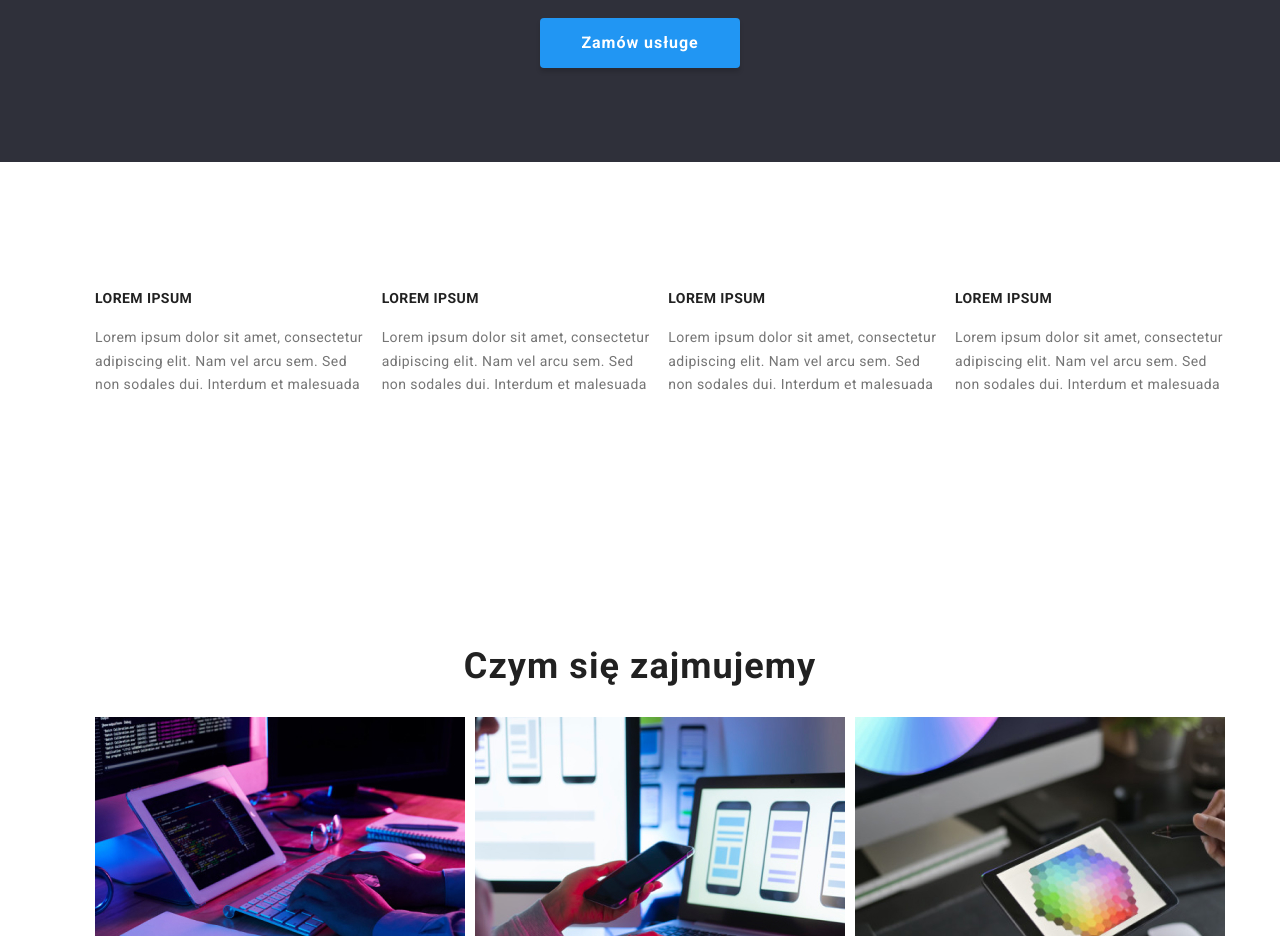
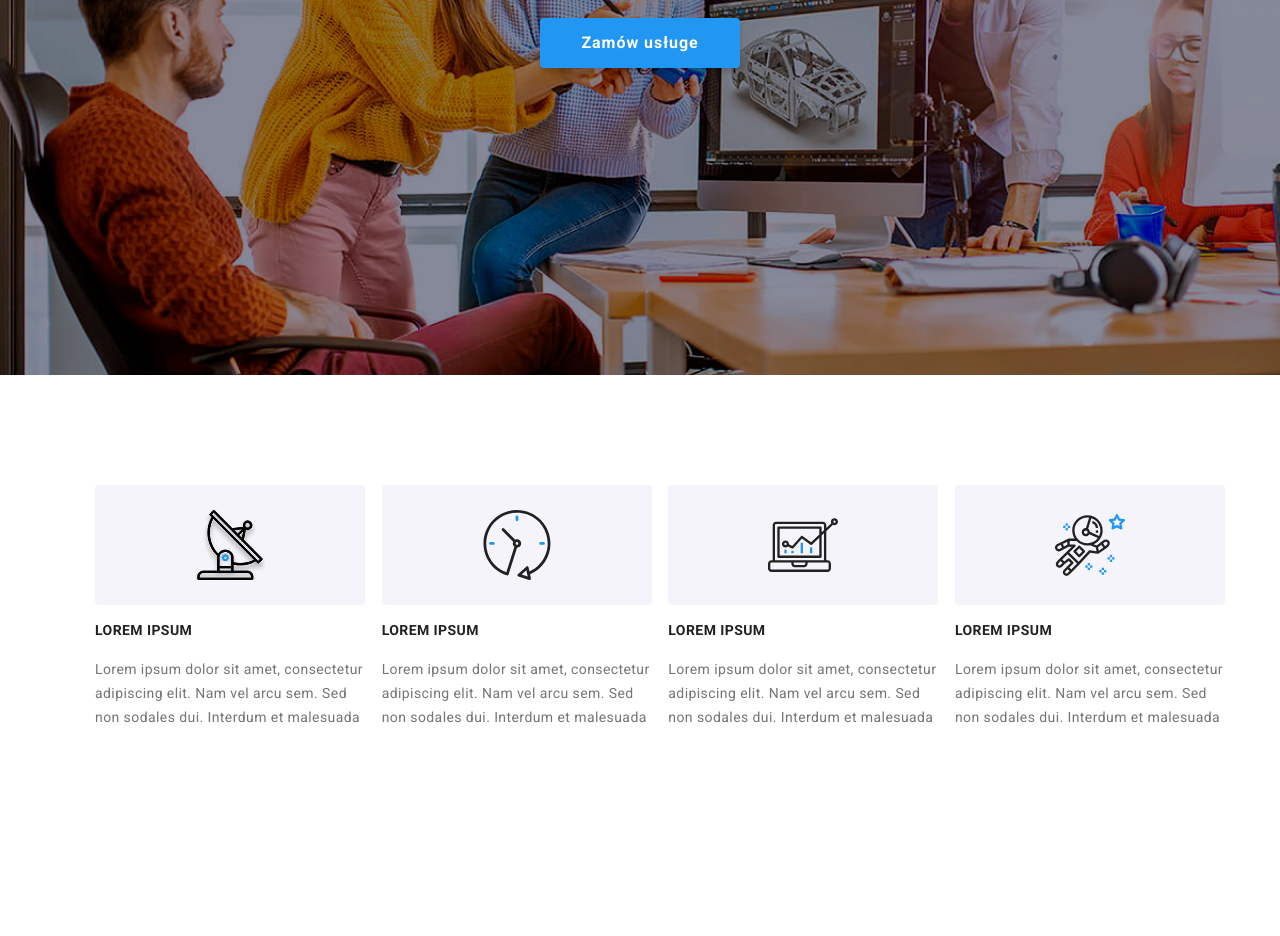
Before and after one commit to KacperMadajewski/goit-markup-hw-04, a plain HTML site: page index.html in a window 1280 px wide. Shown: the part 297-1233 px from the top of the page. Drawn offline with nearby package versions, Linux system fonts and the light colour scheme.

Commit message:
dodałem ikony i background image

```diff
--- a/css/styles.css
+++ b/css/styles.css
@@ -10,6 +10,11 @@ body {
   margin: 0;
 }
 
+.container {
+  max-width: 1200px;
+  margin: 0 auto;
+  padding: 0 15px;
+}
 .background {
   background-color: var(--brand-color);
 }
@@ -41,12 +46,6 @@ body {
   display: flex;
   gap: 50px;
   margin-bottom: 9px;
-}
-
-.container {
-  max-width: 1200px;
-  margin: 0 auto;
-  padding: 0 15px;
 }
 
 .section {
@@ -97,6 +96,7 @@ body {
 .contact-links .link:focus {
   color: var(--hoover-color);
 }
+
 .btn {
   background-color: var(--hoover-color);
   box-shadow: 0px 4px 4px rgba(0, 0, 0, 0.15);
@@ -108,7 +108,6 @@ body {
   color: #ffffff;
   display: flex;
   align-items: center;
-  text-align: center;
   letter-spacing: 0.06em;
   font-family: "Roboto";
   font-weight: 700;
@@ -122,6 +121,13 @@ body {
   display: flex;
   flex-direction: column;
   align-items: center;
+  justify-content: center;
+}
+
+.background-box {
+  background: rgba(47, 48, 58, 0.4);
+  background-image: url(../images/main-page/Img-background.png);
+  height: 600px;
 }
 
 .slogan {
@@ -130,6 +136,7 @@ body {
   line-height: 1.36;
   color: var(--white-item-color);
   text-align: center;
+  justify-content: center;
   width: 696px;
   margin: 0 auto;
   padding-bottom: 30px;
@@ -144,6 +151,19 @@ body {
 
 .text-table-box {
   width: 270px;
+}
+
+.icon {
+  margin: 25px 100px;
+  width: 70px;
+  height: 70px;
+}
+
+.icon-box {
+  width: 270px;
+  height: 120px;
+  background-color: #f5f4fa;
+  border-radius: 4px;
 }
 
 .text-table .text-title {
--- a/index.html
+++ b/index.html
@@ -45,16 +45,35 @@
       </div>
     </header>
     <main>
-      <section class="background section">
+      <section class="background section background-box">
         <div class="container slogan-box">
           <h1 class="slogan">EFEKTYWNE ROZWIĄZANIA DLA WASZEGO BIZNESU</h1>
           <button class="btn" type="button">Zamów usługe</button>
         </div>
       </section>
       <section class="section">
+        <!-- <div class="container text-table text-table-box">
+          <svg class="icon">
+            <use xlink:href="./images/sprite-SVG/icons.svg#antenna"></use>
+          </svg>
+          <svg class="icon">
+            <use xlink:href="./images/sprite-SVG/icons.svg#clock"></use>
+          </svg>
+          <svg class="icon">
+            <use xlink:href="./images/sprite-SVG/icons.svg#diagram"></use>
+          </svg>
+          <svg class="icon">
+            <use xlink:href="./images/sprite-SVG/icons.svg#astronaut"></use>
+          </svg>
+        </div> -->
         <div class="container">
           <ul class="text-table">
             <li class="text-table-box">
+              <div class="icon-box">
+                <svg class="icon">
+                  <use xlink:href="./images/sprite-SVG/icons.svg#antenna"></use>
+                </svg>
+              </div>
               <h4 class="text-title">LOREM IPSUM</h4>
               <p class="text">
                 Lorem ipsum dolor sit amet, consectetur adipiscing elit. Nam vel
@@ -62,6 +81,11 @@
               </p>
             </li>
             <li class="text-table-box">
+              <div class="icon-box">
+                <svg class="icon">
+                  <use xlink:href="./images/sprite-SVG/icons.svg#clock"></use>
+                </svg>
+              </div>
               <h4 class="text-title">LOREM IPSUM</h4>
               <p class="text">
                 Lorem ipsum dolor sit amet, consectetur adipiscing elit. Nam vel
@@ -69,6 +93,11 @@
               </p>
             </li>
             <li class="text-table-box">
+              <div class="icon-box">
+                <svg class="icon">
+                  <use xlink:href="./images/sprite-SVG/icons.svg#diagram"></use>
+                </svg>
+              </div>
               <h4 class="text-title">LOREM IPSUM</h4>
               <p class="text">
                 Lorem ipsum dolor sit amet, consectetur adipiscing elit. Nam vel
@@ -76,6 +105,13 @@
               </p>
             </li>
             <li class="text-table-box">
+              <div class="icon-box">
+                <svg class="icon">
+                  <use
+                    xlink:href="./images/sprite-SVG/icons.svg#astronaut"
+                  ></use>
+                </svg>
+              </div>
               <h4 class="text-title">LOREM IPSUM</h4>
               <p class="text">
                 Lorem ipsum dolor sit amet, consectetur adipiscing elit. Nam vel
```
Also changed, not shown: images/main-page/Img-background.png (added), images/sprite-svg/antenna.svg (added), images/sprite-svg/astronaut.svg (added), images/sprite-svg/clock.svg (added), images/sprite-svg/diagram.svg (added), images/sprite-svg/icons.svg (added).
